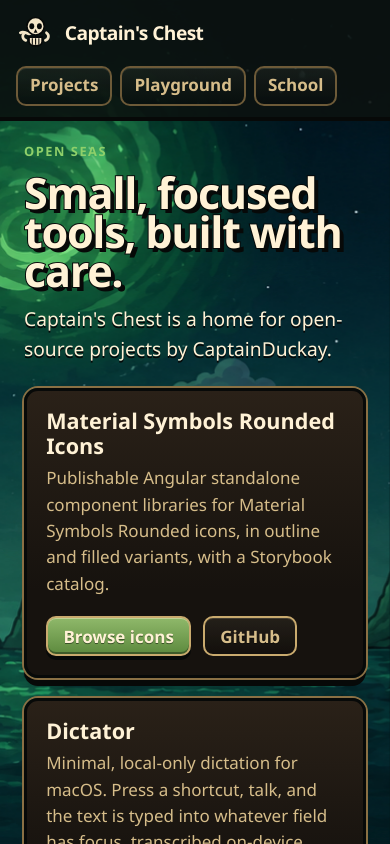
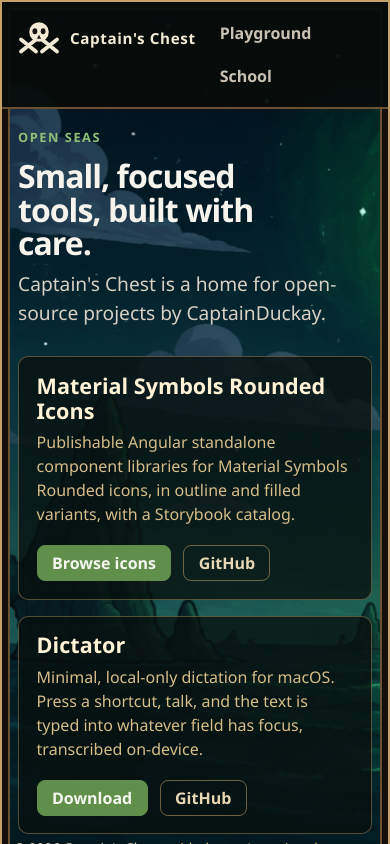
Before and after one commit to captains-chest/site, an Angular app: page / in a window 390 px wide. Shown: the top 844 px of the page. Built offline with nearby package versions, Linux system fonts and the light colour scheme.

Commit message:
feat(site): Frame the sea and reserve deferred space
The rail and thin gold cards replace the scooped buttons and top bar. Projects leaves the navigation. Deferred lists keep a placeholder and a loading skeleton sized like the content they replace.

```diff
--- a/src/app/home/home.css
+++ b/src/app/home/home.css
@@ -1,76 +1,46 @@
 :host {
-  display: flex;
-  flex: 1;
-  flex-direction: column;
-  justify-content: space-between;
-  gap: 1.5rem;
-  padding: 1.35rem 1.5rem 0.75rem;
+  display: block;
+  padding: 1.75rem 1.6rem 0.5rem;
 }
 
 .poster {
-  margin-left: auto;
-  max-width: 24rem;
+  max-width: 36rem;
 }
 
 :host .eyebrow {
-  color: #8fd06a;
+  color: #8fbf78;
 }
 
 :host h1 {
-  max-width: 11ch;
-  margin: 0.35rem 0 0 auto;
-  font-size: clamp(2.7rem, 5.6vw, 4.7rem);
-  line-height: 0.9;
-  text-shadow: 4px 4px 0 #070908;
-  -webkit-text-stroke: 2px #070908;
-  paint-order: stroke fill;
+  max-width: 16ch;
+  margin: 0 0 0.65rem;
+  font-size: clamp(2rem, 4vw, 2.8rem);
+  font-weight: 650;
+  line-height: 1.05;
+  letter-spacing: -0.03em;
+  text-shadow: none;
+  -webkit-text-stroke: 0;
 }
 
 .poster .lead {
-  margin: 0.85rem 0 0 auto;
-  color: #fff2d6;
-  text-shadow: 0 2px 0 #070908;
+  margin: 0;
+  color: #d7d0c2;
+  text-shadow: none;
 }
 
 section {
   display: grid;
-  grid-template-columns: minmax(0, 1.2fr) minmax(16rem, 0.8fr);
-  gap: 1.2rem;
-  align-items: end;
-  width: min(68rem, 100%);
-  padding-bottom: 0.6rem;
-}
-
-section article:nth-child(odd) {
-  transform: rotate(-1.15deg);
-}
-
-section article:nth-child(even) {
-  transform: rotate(1.45deg);
-  margin-top: 1.7rem;
+  grid-template-columns: repeat(2, minmax(0, 1fr));
+  gap: 1rem;
+  margin-top: 1.75rem;
 }
 
 @media (max-width: 800px) {
   :host {
-    min-height: 0;
-    padding-bottom: 1rem;
-  }
-
-  .poster,
-  :host h1,
-  .poster .lead {
-    margin-left: 0;
-    margin-right: 0;
-    max-width: none;
+    padding: 1.2rem 1rem 0.25rem;
   }
 
   section {
     grid-template-columns: 1fr;
   }
-
-  section article:nth-child(odd),
-  section article:nth-child(even) {
-    transform: none;
-    margin-top: 0;
-  }
 }
--- a/src/app/home/home.html
+++ b/src/app/home/home.html
@@ -4,13 +4,17 @@
   <p class="lead">Captain's Chest is a home for open-source projects by CaptainDuckay.</p>
 </header>
 <section id="projects" aria-label="Projects">
-  @defer (on viewport; hydrate on viewport) {
+  @defer (on immediate; hydrate on viewport) {
     @for (project of _projects; track project.slug) {
       <article cc-project-card [project]="project"></article>
     }
-  } @placeholder (minimum 300ms) {
-    <div class="grid-placeholder" aria-hidden="true"></div>
-  } @loading (after 150ms; minimum 300ms) {
-    <div class="grid-placeholder" aria-hidden="true"></div>
+  } @placeholder {
+    @for (project of _projects; track project.slug) {
+      <div class="card-skeleton" aria-hidden="true"></div>
+    }
+  } @loading {
+    @for (project of _projects; track project.slug) {
+      <div class="card-skeleton" aria-hidden="true"></div>
+    }
   }
 </section>
--- a/src/app/site-header/site-header.html
+++ b/src/app/site-header/site-header.html
@@ -1,15 +1,11 @@
 <a class="brand" routerLink="/" routerLinkActive [routerLinkActiveOptions]="_homeLinkActive" ariaCurrentWhenActive="page">
-  <svg class="mark" viewBox="0 0 72 78" aria-hidden="true">
-    <path d="M8 40c6-4 12 2 16 2s10-6 16-2" fill="none" stroke="#f4e6c8" stroke-width="5" stroke-linecap="round" />
-    <path d="M56 40c6 4 4 12-2 14" fill="none" stroke="#f4e6c8" stroke-width="5" stroke-linecap="round" />
-    <path d="M16 40c-6 4-4 12 2 14" fill="none" stroke="#f4e6c8" stroke-width="5" stroke-linecap="round" />
-    <circle cx="36" cy="28" r="16" fill="#f4e6c8" stroke="#070908" stroke-width="3" />
-    <ellipse cx="29" cy="28" rx="4.5" ry="5.5" fill="#070908" />
-    <ellipse cx="43" cy="28" rx="4.5" ry="5.5" fill="#070908" />
-    <path d="M36 33l-3.5 7h7z" fill="#070908" />
-    <path d="M24 48h24v8c0 4-4 8-12 8s-12-4-12-8z" fill="#f4e6c8" stroke="#070908" stroke-width="3" />
-    <path d="M30 50v12M36 50v12M42 50v12" stroke="#070908" stroke-width="2" />
+  <svg class="mark" viewBox="0 0 64 64" aria-hidden="true">
+    <path d="M8 50 28 34M36 34 56 50M8 34l20 16M36 50 56 34" fill="none" stroke="#f3ead6" stroke-width="5" stroke-linecap="round" />
+    <circle cx="32" cy="24" r="13" fill="#f3ead6" />
+    <ellipse cx="26.5" cy="23" rx="3.2" ry="4" fill="#14110e" />
+    <ellipse cx="37.5" cy="23" rx="3.2" ry="4" fill="#14110e" />
+    <path d="M32 27.5 29.2 33h5.6z" fill="#14110e" />
   </svg>
-  Captain's Chest
+  <span>Captain's Chest</span>
 </a>
 <nav cc-site-nav></nav>
--- a/src/app/site-nav/site-nav.html
+++ b/src/app/site-nav/site-nav.html
@@ -1,5 +1,4 @@
 <ul>
-  <li><a routerLink="/" fragment="projects">Projects</a></li>
   <li><a routerLink="/play" routerLinkActive [routerLinkActiveOptions]="_sectionActive" ariaCurrentWhenActive="page">Playground</a></li>
   <li><a routerLink="/school" routerLinkActive [routerLinkActiveOptions]="_sectionActive" ariaCurrentWhenActive="page">School</a></li>
 </ul>
--- a/src/styles.css
+++ b/src/styles.css
@@ -1,39 +1,54 @@
 :root{color-scheme:dark;--bg:#071918;--fg:#f4e6c8;--muted:#d6bd8a;--card:#1a1612;--line:#8a7044;--accent:#b6e08a;--accent-fg:#fff2d6}
 *{box-sizing:border-box}html{-webkit-text-size-adjust:100%}
-body{margin:0;font:17px/1.55 "Arial Rounded MT Bold","Avenir Next","Segoe UI",system-ui,sans-serif;background:var(--bg);color:var(--fg)}
+body{margin:0;font:16px/1.5 "Segoe UI",system-ui,sans-serif;background:#070c0c;color:var(--fg)}
 .sea{position:fixed;inset:0;z-index:0;display:block;margin:0;pointer-events:none}
-.sea img{position:absolute;inset:0;width:100%;height:100%;object-fit:cover;object-position:38% center}
-.shell{position:relative;z-index:1;display:flex;flex-direction:column;min-height:100dvh;max-width:none;margin:0;padding:0}
+.sea img{position:absolute;inset:0;width:100%;height:100%;object-fit:cover;object-position:6% 22%}
+.shell{position:relative;z-index:1;display:grid;grid-template-columns:15.5rem minmax(0,1fr);grid-template-rows:1fr auto;min-height:calc(100dvh - 1.1rem);margin:.55rem;border:2px solid #c4a36a;border-radius:16px;box-shadow:inset 0 0 0 6px #140e0a,inset 0 0 0 8px #6b5132;overflow:hidden}
 main:focus{outline:none}
-main{flex:0 0 auto;width:min(52rem,calc(100% - 2rem));margin:1rem auto;padding:1.4rem 1.35rem 1.8rem;background:rgb(7 16 14 / .82);border:3px solid #070908;border-radius:16px;box-shadow:0 0 0 2px #8a7044}
-.shell:has(cc-home) main{display:flex;flex:1;flex-direction:column;width:100%;max-width:none;margin:0;padding:0;background:none;border:0;border-radius:0;box-shadow:none}
+main{grid-column:2;grid-row:1;align-self:start;width:min(64rem,calc(100% - 2rem));margin:1.15rem auto .4rem;padding:1.3rem 1.35rem 1.5rem;background:rgb(7 14 13 / .72);border:1px solid rgb(196 163 106 / .4);border-radius:12px;box-shadow:none}
+.shell:has(cc-home) main{width:100%;max-width:none;margin:0;padding:0;background:none;border:0;border-radius:0}
 .skip{position:absolute;left:-999px}.skip:focus{left:1rem;top:1rem;background:var(--card);padding:.5rem 1rem}
-h1{font-size:clamp(2.2rem,6vw,3.4rem);line-height:1.05;margin:0 0 1rem;letter-spacing:-.03em;color:#fff2d6;text-shadow:3px 3px 0 #070908}
+h1{font-size:clamp(1.8rem,4vw,2.5rem);line-height:1.1;margin:0 0 .75rem;letter-spacing:-.02em;font-weight:650;color:#f7f4ee}
 h2{font-size:1.35rem;margin:0 0 .4rem}.lead{font-size:1.2rem;color:var(--muted);max-width:38rem;margin:0 0 3rem}
 .eyebrow{text-transform:uppercase;letter-spacing:.12em;font-size:.8rem;color:var(--accent);font-weight:600;margin:0 0 .75rem}
 .grid{display:grid;gap:1.25rem;grid-template-columns:repeat(auto-fit,minmax(18rem,1fr));list-style:none;padding:0;margin:0}
-.card{background:linear-gradient(180deg,#2a2118,#16120e 70%);border:3px solid #070908;border-radius:14px;padding:1.15rem 1.2rem 1.2rem;box-shadow:0 0 0 2px #8a7044,0 8px 0 #070908;color:#f4e6c8}
+.card{background:rgb(8 16 15 / .78);border:1px solid rgb(196 163 106 / .42);border-radius:10px;padding:1.05rem 1.1rem 1.1rem;box-shadow:none;color:#f4e6c8}
 .card p{color:var(--muted);margin:0 0 1.2rem}
 .links{display:flex;flex-wrap:wrap;gap:.75rem}
 a{color:#e7c98a}a:focus-visible{outline:2px solid #f7e7ad;outline-offset:3px;border-radius:6px}
-.btn{display:inline-flex;align-items:center;min-height:2.5rem;padding:.4rem .95rem;border:2px solid #c9aa6e;border-radius:10px;background:linear-gradient(180deg,rgb(255 242 198 / 6%),rgb(0 0 0 / 16%));color:#d6bd8a;font-weight:800;line-height:1;text-decoration:none;text-shadow:0 1px 0 rgb(0 0 0 / 45%);box-shadow:inset 0 1px 0 rgb(255 242 198 / 14%)}
-.btn.primary{background:linear-gradient(180deg,#8fb86a,#5d8a3e);color:#fff2d6;box-shadow:inset 0 1px 0 rgb(255 242 198 / 45%),inset 0 -2px 0 rgb(0 0 0 / 35%),0 4px 0 #070908}
-.btn:hover{filter:brightness(1.08)}.btn:active{filter:brightness(.92);box-shadow:inset 0 3px 6px rgb(0 0 0 / 40%)}
+.btn{display:inline-flex;align-items:center;min-height:2.25rem;padding:.4rem .9rem;border:1px solid rgb(196 163 106 / .55);border-radius:8px;background:transparent;color:#e7d7b4;font-weight:650;line-height:1;text-decoration:none;text-shadow:none;box-shadow:none}
+.btn.primary{background:#5f8f4a;border-color:#5f8f4a;color:#f4f7ef}
+.btn:hover{filter:brightness(1.08)}.btn:active{filter:brightness(.94)}
 .btn.big{font-size:1.1rem;padding:.85rem 1.5rem}
 ul.plain{padding-left:1.2rem;color:var(--muted)}
-footer{width:min(52rem,calc(100% - 2rem));margin:auto auto 1.1rem;padding:0;border:0;color:#f4e6c8;font-size:.9rem;text-shadow:0 2px 0 #070908}
-.shell:has(cc-home) footer{width:min(68rem,calc(100% - 3rem))}
-.hull{position:sticky;top:0;z-index:5;display:flex;flex-wrap:wrap;align-items:center;gap:.75rem 1rem;margin:0;padding:.7rem 1rem;background:rgb(12 18 16 / .9);border-bottom:4px solid #070908}
-.hull .brand{display:flex;align-items:center;gap:.6rem;color:#fff2d6;font-size:1.2rem;font-weight:800;letter-spacing:-.03em;line-height:1;text-decoration:none}
-.hull .mark{width:2.45rem;height:auto;flex:none}
-.hull nav ul{display:flex;flex-wrap:wrap;gap:.5rem;list-style:none;margin:0;padding:0}
-.hull nav a{display:inline-flex;align-items:center;min-height:2.35rem;padding:.3rem .75rem;border:2px solid #6d5a38;border-radius:10px;background:linear-gradient(180deg,rgb(255 242 198 / 5%),rgb(0 0 0 / 18%));color:#d6bd8a;font-weight:800;text-decoration:none;box-shadow:inset 0 1px 0 rgb(255 242 198 / 12%)}
-.hull nav a:hover,.hull nav a[aria-current=page],.hull .brand[aria-current=page]{border-color:#d6bd8a;color:#fff2d6}
+footer{grid-column:2;grid-row:2;width:min(64rem,calc(100% - 2rem));margin:0 auto .9rem;padding:0;border:0;color:#e7dcc8;font-size:.85rem;text-shadow:none}
+.hull{grid-column:1;grid-row:1 / -1;position:sticky;top:0;z-index:5;display:flex;flex-direction:column;align-items:stretch;gap:.25rem;align-self:start;height:calc(100dvh - 1.1rem);margin:0;padding:1.35rem .85rem 1rem;background:rgb(8 12 11 / .94);border-right:2px solid #6b5132;border-bottom:0}
+.hull .brand{display:flex;flex-direction:column;align-items:center;gap:.45rem;margin:0 0 1.1rem;color:#f3ead6;font-size:.78rem;font-weight:700;letter-spacing:.14em;line-height:1.25;text-align:center;text-transform:uppercase;text-decoration:none}
+.hull .mark{width:3rem;height:auto}
+.hull nav ul{display:grid;gap:.15rem;list-style:none;margin:0;padding:0}
+.hull nav a{display:flex;align-items:center;min-height:2.35rem;padding:.4rem .75rem;border:0;border-radius:8px;background:transparent;color:#c9c2b4;font-weight:600;text-decoration:none;box-shadow:none}
+.hull nav a:hover{background:rgb(255 242 214 / .06);color:#f7f4ee}
+.hull nav a[aria-current=page]{background:#3f6d46;color:#f4f7ef}
 .sr-only{position:absolute;width:1px;height:1px;padding:0;margin:-1px;overflow:hidden;clip:rect(0 0 0 0);white-space:nowrap;border:0}
-.grid-placeholder{min-height:15rem}
+.card-skeleton{min-height:12.2rem;border:1px solid rgb(196 163 106 / .28);border-radius:10px;background:rgb(8 16 15 / .4)}
+.card-skeleton.game{min-height:9.2rem}
+.card-skeleton.tenet{min-height:21.25rem}
+.doc-skeleton{display:flex;flex-direction:column}
+.doc-skeleton .heading{width:9rem;min-height:1.2rem;height:1.2rem;margin:0 0 1rem;border:0;background:rgb(143 191 120 / .4)}
+.doc-skeleton .doc{min-height:3.75rem;margin-top:1rem}
+.doc-skeleton .doc:first-of-type{margin-top:0}
 a:focus-visible,.btn:focus-visible{outline:3px solid var(--accent);outline-offset:3px}
 @media (prefers-reduced-motion:reduce){*,*::before,*::after{animation-duration:.01ms!important;animation-iteration-count:1!important;transition-duration:.01ms!important;scroll-behavior:auto!important}}
-.hull .brand{color:#fff2d6}
+@media (max-width:800px){
+.shell{grid-template-columns:1fr;grid-template-rows:auto 1fr auto;min-height:100dvh;margin:0;border-radius:0}
+.hull{grid-row:1;flex-direction:row;flex-wrap:wrap;align-items:flex-start;height:auto;padding:.75rem .8rem;border-right:0;border-bottom:2px solid #6b5132}
+.hull .brand{flex-direction:row;margin:0 .5rem 0 0;font-size:.95rem;letter-spacing:.04em;text-transform:none}
+.hull nav{flex:1}
+.hull nav ul{display:flex;flex-wrap:wrap;gap:.35rem}
+main,footer{grid-column:1}
+main{grid-row:2}
+footer{grid-row:3;width:min(64rem,calc(100% - 1.5rem))}
+}
 .grid>li{display:grid}
 .card h3{font-size:1.35rem;line-height:1.15;margin:0 0 .4rem;color:#fff2d6}
 footer p{margin:0}footer small{font-size:inherit}
@@ -48,5 +63,5 @@ details.doc{margin-top:1rem}details.doc summary{cursor:pointer;font-weight:600}
 .prose{color:var(--fg)}.prose h3{font-size:1.4rem}.prose h4{font-size:1.15rem;margin-top:1.5rem}
 .prose table{border-collapse:collapse;display:block;overflow-x:auto}.prose td,.prose th{border:1px solid var(--line);padding:.35rem .6rem}
 .credits{margin-top:2.5rem;color:var(--muted)}.credits small{font-size:.9rem}
-.grid-placeholder.tall{min-height:40rem}
+
 .eyebrow a{color:inherit}
```
Also changed, not shown: src/app/play-page/play-page.html (+13 -5 lines), src/app/school-home/school-home.html (+13 -3 lines), src/app/school-skill/school-skill.html (+14 -2 lines).
